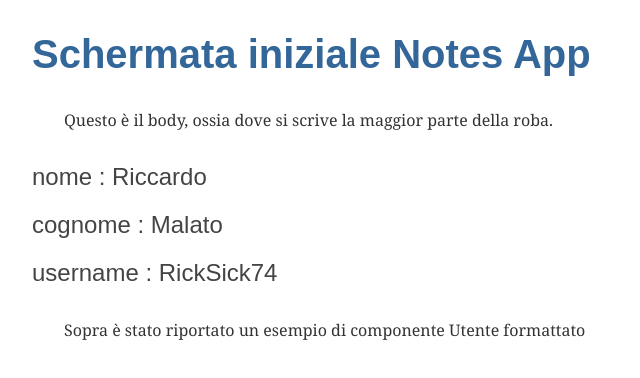
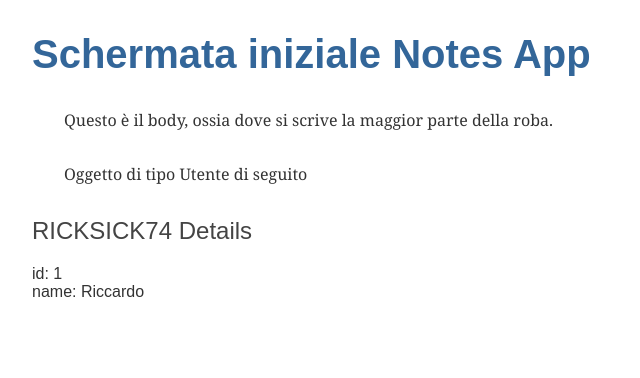
Before and after one commit to Marcellov97/NotesApp, an Angular app in the folder ClientApp/notes-app/: page / in a window 1280 px wide. Shown: the top 378 px of the page, without its empty margins (0-640 px from the left). Built offline with nearby package versions, Linux system fonts and the light colour scheme.

Commit message:
Creazione model Utente, Visualizzazione oggetto di tipo Utente

```diff
--- /dev/null
+++ b/ClientApp/notes-app/src/app/utente/model/utente.ts
@@ -0,0 +1,10 @@
+
+export interface Utente{
+  id : string;
+  nome : string;
+  cognome : string;
+  nomeUtente : string;
+  email : string;
+  password : string;
+  moderatore : boolean;
+}
--- a/ClientApp/notes-app/src/app/utente/utente.component.html
+++ b/ClientApp/notes-app/src/app/utente/utente.component.html
@@ -1,5 +1,7 @@
-<h2>nome : {{nome}}</h2>
-<h2>cognome : {{cognome}}</h2>
-<h2>username : {{nomeUtente}}</h2>
 
-<body>Sopra è stato riportato un esempio di componente Utente formattato</body>
+
+<body>Oggetto di tipo Utente di seguito</body>
+
+<h2>{{utente.nomeUtente | uppercase}} Details</h2>
+<div><span>id: </span>{{utente.id}}</div>
+<div><span>name: </span>{{utente.nome}}</div>
--- a/ClientApp/notes-app/src/app/utente/utente.component.ts
+++ b/ClientApp/notes-app/src/app/utente/utente.component.ts
@@ -1,4 +1,5 @@
 import { Component } from '@angular/core';
+import { Utente} from "./model/utente";
 
 @Component({
   selector: 'app-utente',
@@ -7,8 +8,14 @@ import { Component } from '@angular/core';
 })
 export class UtenteComponent {
 
-  nome = 'Riccardo'
-  cognome = 'Malato'
-  nomeUtente = 'RickSick74'
+  utente : Utente = {
+    id : '1',
+    nome : 'Riccardo',
+    cognome : 'Malato',
+    nomeUtente : 'RickSick74',
+    email : 'rik.partenopeo@napoli.it',
+    password : 'fozzanapolisempre',
+    moderatore : true
+  }
 
 }
```
